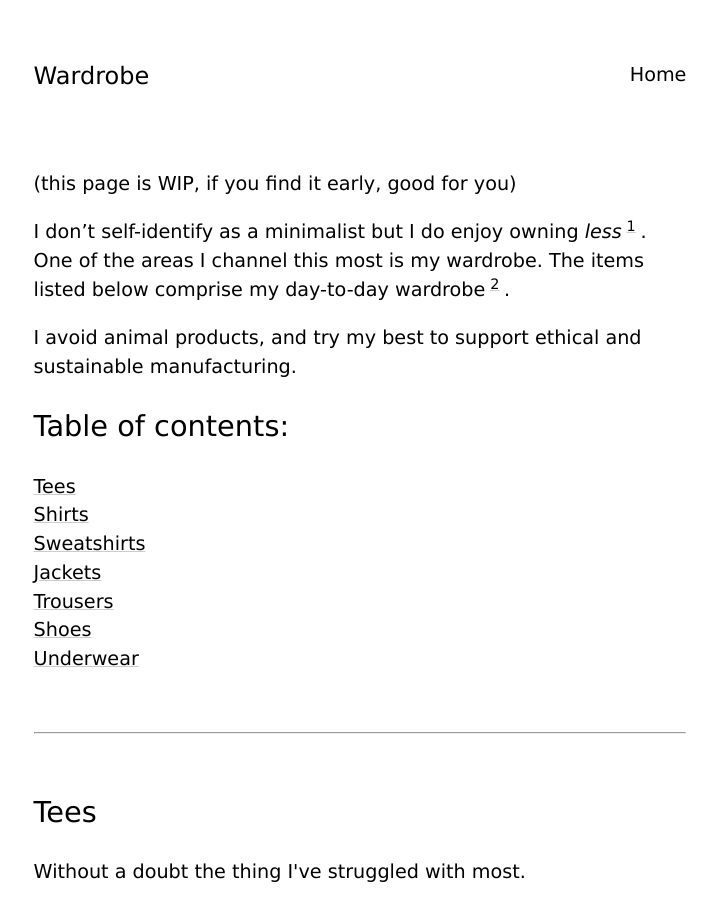
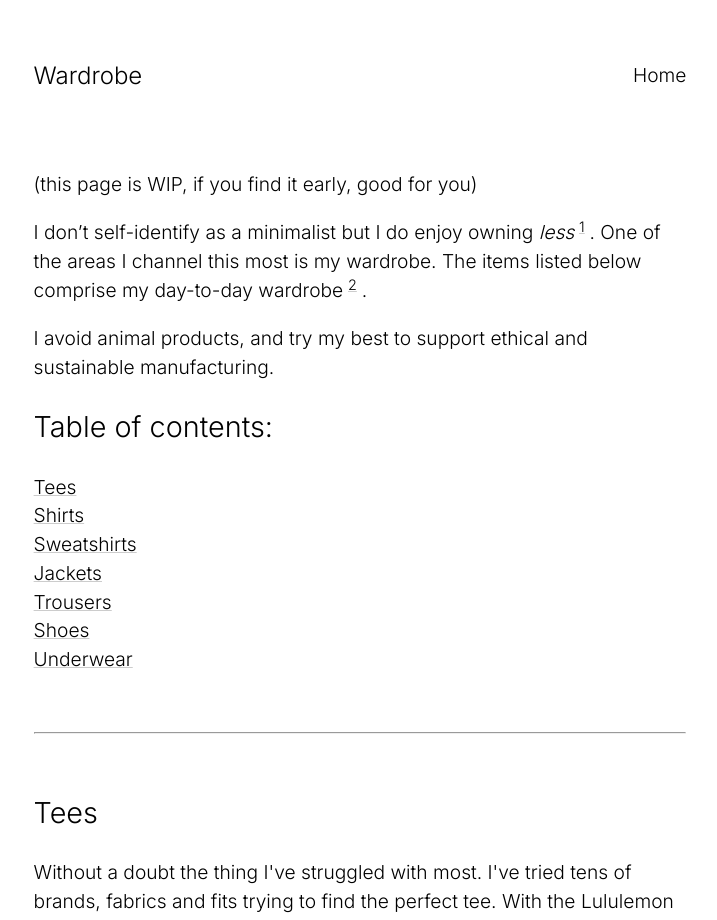
Before and after one commit to AdamWhitcroft/adamwhitcroft.github.io, a Jekyll site: the page built from wardrobe.md, in a window 1280 px wide. Shown: the top 920 px of the page, without its empty margins (280-997 px from the left). Built offline with Jekyll 4.4.1, drawn with Linux system fonts in a browser that asks for light colours; some of the changed text lies outside the part shown.

Commit message:
wip updates

```diff
--- a/_data/wardrobe.yml
+++ b/_data/wardrobe.yml
@@ -1,111 +1,109 @@
 - section: Tees
-  blurb: "Without a doubt the thing I've struggled with most."
+  blurb: "Without a doubt the thing I've struggled with most. I've tried tens of brands, fabrics and fits trying to find the perfect tee. With the Lululemon 5 Year Basic Tee, I think I'm getting close."
   items:
-      - name: "Cotton crew tee"
-        brand: "Everlane"
-        qty: 4
-        content: "A soft and slim fitting cotton tee, these are basic and are priced appropriately. I've tried and failed with more expensive options, but these do the job just fine."
-        img: "/assets/wardrobe/cotton-tee.jpg"
-      - name: "Cotton crew tee"
-        brand: "Everlane"
-        qty: 2
-        content: "Exactly the same as the dark variants. I've found the white cotton doesn't wash quite as well."
-        img: "/assets/wardrobe/cotton-tee-white.jpg"
+    - name: "5 Year Basic Tee"
+      brand: "Lululemon"
+      qty: 6
+      content: "A soft cotton blend shirt that's reasonably priced and cut with a little extra length. Regulates temperature nicely and washes extremely well. 3 white, 3 black."
+      img: "/assets/wardrobe/sweatshirt-green.jpg"
+      shop: "https://shop.lululemon.com/p/men-ss-tops/5-Year-Basic-Tee-Updated"
 - section: Shirts
   blurb: "Worn over one of the above tees, either buttoned-up or open."
   items:
-      - name: "Flannel long sleeve shirt"
-        brand: "UNIQLO"
-        qty: 2
-        content: "I've always been a fan of UNIQLO and my 2 flannels have been worn a lot. They're soft and warm, and are cut to a good length. 1 charcoal, 1 navy."
-        img: "/assets/wardrobe/1b0b9207_087c.jpg"
-      - name: "Denim long sleeve shirt"
-        brand: "Everlane"
-        qty: 1
-        content: "One of my favourite shirts."
-        img: "/assets/wardrobe/denim.jpg"
+    - name: "Flannel Long Sleeve Shirt"
+      brand: "UNIQLO"
+      qty: 2
+      content: "Soft, warm, and cut with a little extra length these 100% cotton flanels are a fall favourite. 1 charcoal, 1 navy."
+      img: "/assets/wardrobe/sweatshirt-green.jpg"
+      shop: "https://www.uniqlo.com/ca/en/products/E428968-000?colorCode=COL01"
+    - name: "Denim Long-Sleeve Shirt"
+      brand: "Everlane"
+      qty: 1
+      content: "Slim fit blue 100% cotton denim shirt that wears better with every wash."
+      img: "/assets/wardrobe/sweatshirt-green.jpg"
+      shop: "https://www.everlane.com/products/mens-oxford-grey-denim"
 - section: Sweatshirts
   blurb: "A good sweatshirt is hard to beat. These will usually be paired with a basic tee, and sometimes worn under a jacket if it's winter."
   items:
-      - name: "Quilted snap pullover"
-        brand: "Patagonia"
-        qty: 1
-        content: "Patagonia continue to impress me with their focus on sustainability and reducing manufacturing waste and much as possible. A lifetime repair warranty combined with a soft and warm jersey made this an easy purchase."
-        img: "/assets/wardrobe/quilted.jpg"
-      - name: "French terry crew"
-        brand: "Everlane"
-        qty: 1
-        content: "These sweatshirts and soft and have a nice weight to them. Very reasonably priced."
-        img: "/assets/wardrobe/sweatshirt-black.jpg"
-      - name: "French terry crew"
-        brand: "Everlane"
-        qty: 1
-        content: "These sweatshirts and soft and have a nice weight to them. Very reasonably priced."
-        img: "/assets/wardrobe/sweatshirt-green.jpg"
-      - name: "Minturn hooded fleece"
-        brand: "Burton"
-        qty: 1
-        content: "Other words about this thing"
-        img: "/assets/wardrobe/fleece.jpg"
-      - name: "BRTN crew sweatshirt"
-        brand: "Burton"
-        qty: 1
-        content: "Other words about this thing"
-        img: "/assets/wardrobe/brtn.jpg"
+    - name: "Quilted snap pullover"
+      brand: "Patagonia"
+      qty: 1
+      content: "Patagonia continue to impress me with their focus on sustainability and reducing manufacturing waste and much as possible. A lifetime repair warranty combined with a soft and warm jersey made this an easy purchase."
+      shop: "https://www.patagonia.com/product/mens-organic-cotton-quilt-snap-t-pullover/25371.html"
+    - name: "French terry crew"
+      brand: "Everlane"
+      qty: 1
+      content: "These sweatshirts and soft and have a nice weight to them. Very reasonably priced."
+      img: "/assets/wardrobe/sweatshirt-black.jpg"
+    - name: "French terry crew"
+      brand: "Everlane"
+      qty: 1
+      content: "These sweatshirts and soft and have a nice weight to them. Very reasonably priced."
+      img: "/assets/wardrobe/sweatshirt-green.jpg"
+    - name: "Minturn hooded fleece"
+      brand: "Burton"
+      qty: 1
+      content: "Other words about this thing"
+      img: "/assets/wardrobe/fleece.jpg"
+    - name: "BRTN crew sweatshirt"
+      brand: "Burton"
+      qty: 1
+      content: "Other words about this thing"
+      img: "/assets/wardrobe/brtn.jpg"
 - section: Jackets
   blurb: "Without a doubt the thing I've struggled with most."
   items:
-      - name: "Micro Puff Hoody"
-        brand: "Patagonia"
-        qty: 1
-        content: "Some words about this thing"
-        img: "/assets/wardrobe/micropuff.jpg"
-      - name: "Bomber Jacket"
-        brand: "Everlane"
-        qty: 1
-        content: "Other words about this thing"
-        img: "/assets/wardrobe/bomber.jpg"
-      - name: "Gore-Tex Insulated Parka"
-        brand: "Norønna"
-        qty: 1
-        content: "Other words about this thing"
-        img: "/assets/wardrobe/parka.jpg"
+    - name: "Micro Puff Hoody"
+      brand: "Patagonia"
+      qty: 1
+      content: "Some words about this thing"
+      img: "/assets/wardrobe/micropuff.jpg"
+    - name: "Bomber Jacket"
+      brand: "Everlane"
+      qty: 1
+      content: "Other words about this thing"
+      img: "/assets/wardrobe/bomber.jpg"
+    - name: "Gore-Tex Insulated Parka"
+      brand: "Norønna"
+      qty: 1
+      content: "Other words about this thing"
+      img: "/assets/wardrobe/parka.jpg"
 - section: Trousers
   blurb: "Without a doubt the thing I've struggled with most."
   items:
-      - name: "511 jeans"
-        brand: "Levis"
-        qty: 2
-        content: "Some words about this thing"
-        img: "/assets/wardrobe/bomber.jpg"
+    - name: "511 jeans"
+      brand: "Levis"
+      qty: 2
+      content: "Some words about this thing"
+      img: "/assets/wardrobe/bomber.jpg"
 - section: Shoes
   blurb: "Without a doubt the thing I've struggled with most."
   items:
-      - name: "Tree Runners"
-        brand: "Allbirds"
-        qty: 1
-        content: "Some words about this thing"
-        img: "/assets/wardrobe/runners.jpeg"
-      - name: "Vegan 2976"
-        brand: "Dr Martens"
-        qty: 1
-        content: "Some words about this thing"
-        img: "/assets/wardrobe/boots.jpg"
-      - name: "Insulated boots"
-        brand: "Bogs"
-        qty: 1
-        content: "Some words about this thing"
-        img: "/assets/wardrobe/bogs.jpg"
-      - name: "Arizona essentials"
-        brand: "Birkenstock"
-        qty: 1
-        content: "Some words about this thing"
-        img: "/assets/wardrobe/bogs.jpg"
+    - name: "Tree Runners"
+      brand: "Allbirds"
+      qty: 1
+      content: "Some words about this thing"
+      img: "/assets/wardrobe/runners.jpeg"
+    - name: "Vegan 2976"
+      brand: "Dr Martens"
+      qty: 1
+      content: "Some words about this thing"
+      img: "/assets/wardrobe/boots.jpg"
+    - name: "Insulated boots"
+      brand: "Bogs"
+      qty: 1
+      content: "Some words about this thing"
+      img: "/assets/wardrobe/bogs.jpg"
+    - name: "Arizona essentials"
+      brand: "Birkenstock"
+      qty: 1
+      content: "Some words about this thing"
+      img: "/assets/wardrobe/bogs.jpg"
 - section: Underwear
   blurb: "Without a doubt the thing I've struggled with most."
   items:
-      - name: "Boxer brief"
-        brand: "Saxx"
-        qty: 12
-        content: "Some words about this thing"
-        img: "/assets/wardrobe/1b0b9207_087c.jpg"
+    - name: "Boxer brief"
+      brand: "Saxx"
+      qty: 12
+      content: "Some words about this thing"
+      img: "/assets/wardrobe/1b0b9207_087c.jpg"
--- a/_includes/wardrobe.html
+++ b/_includes/wardrobe.html
@@ -12,12 +12,14 @@
     <h2 id="wardrobe-{{sections.section | downcase}}">{{sections.section}}</h2>
     <p>{{ sections.blurb }}</p>
         {% for item in sections.items %}
-        <div class="item clearfix">
-            <img src="{{ item.img }}" alt="">
+        <div class="item">
             <div>
                 <h3><span>{{ item.qty }} &times;</span> {{ item.name }}</h3>
                 <p class="brand font-size-small subdued">by {{ item.brand }}</p>
                 <p>{{ item.content }}</p>
+                {% if item.shop %}
+                <p style="margin-bottom: 0"><a href="{{ item.shop }}">Shop similar on {{ item.brand}}</a></p>
+                {% endif %}
             </div>
         </div>
         {% endfor %}
--- a/_layouts/default.html
+++ b/_layouts/default.html
@@ -10,6 +10,8 @@
         <meta name="description" content="Adam Whitcroft is a designer currently working at Shopify. You should follow him on Twitter @adamwhitcroft">
         <meta name="viewport" content="width=device-width">
         <link rel="shortcut icon" href="/favicon.ico" type="image/x-icon" />
+        <link rel="preconnect" href="https://fonts.gstatic.com">
+        <link href="https://fonts.googleapis.com/css2?family=Inter:wght@300&display=swap" rel="stylesheet">
         <link rel="stylesheet" href="/css/style.css">
         <script type="text/javascript">
             window.ga=window.ga||function(){(ga.q=ga.q||[]).push(arguments)};ga.l=+new Date;
--- a/_sass/_style.scss
+++ b/_sass/_style.scss
@@ -7,7 +7,7 @@
 html {
   background-color: $background;
   color: $color;
-  font-weight: 400;
+  font-weight: 300;
   font-family: $font-family-sans-serif;
   font-size: 120%;
   line-height: 1.5;
@@ -110,14 +110,16 @@
 }
 
 .item {
-  padding-top: $measure / 2;
-  padding-bottom: $measure / 2;
   position: relative;
+  background: #fafafa;
+  border: 1px solid #e8e9eb;
+  border-radius: 8px;
+  padding: $measure / 2;
+  margin-bottom: $measure / 3;
 
-  h2 {
-    @media screen and (max-width: $breakpoint-small) {
-      padding-left: 1em;
-    }
+  @media screen and (prefers-color-scheme: dark) {
+    background: #26282d;
+    border: 1px solid #3f3f3f;
   }
 
   h3 {
@@ -128,30 +130,6 @@
     }
   }
 
-  img {
-    float: left;
-    display: block;
-    width: $measure * 3;
-    height: auto;
-    margin-right: 2em;
-
-    @media screen and (max-width: $breakpoint-small) {
-      float: initial;
-      display: block;
-      position: initial;
-      width: 100%;
-      height: auto;
-    }
-  }
-
-  div {
-    padding-left: $measure * 3;
-
-    @media screen and (max-width: $breakpoint-small) {
-      padding-left: initial;
-    }
-  }
-
   .brand {
     margin: 0;
   }
--- a/_sass/_variables.scss
+++ b/_sass/_variables.scss
@@ -11,8 +11,8 @@
 
 /* Type */
 
-$font-family-sans-serif: graphik, Verdana, Arial, sans-serif;
-$font-family-serif: graphik, Verdana, Arial, sans-serif;
+$font-family-sans-serif: "Inter", Verdana, Arial, sans-serif;
+$font-family-serif: "Inter", Verdana, Arial, sans-serif;
 $font-size-small: 0.875rem;
 
 /* Structure */
```
